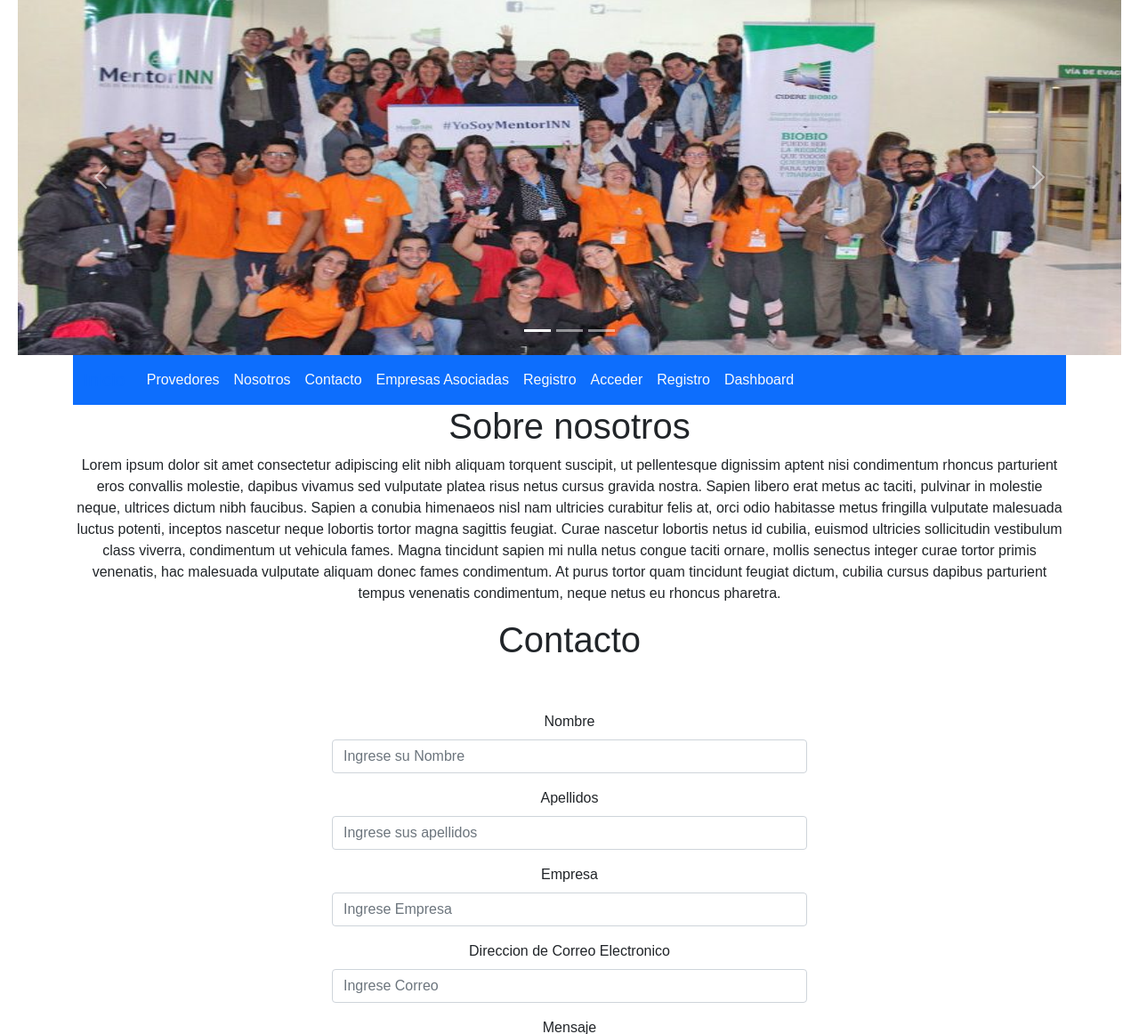
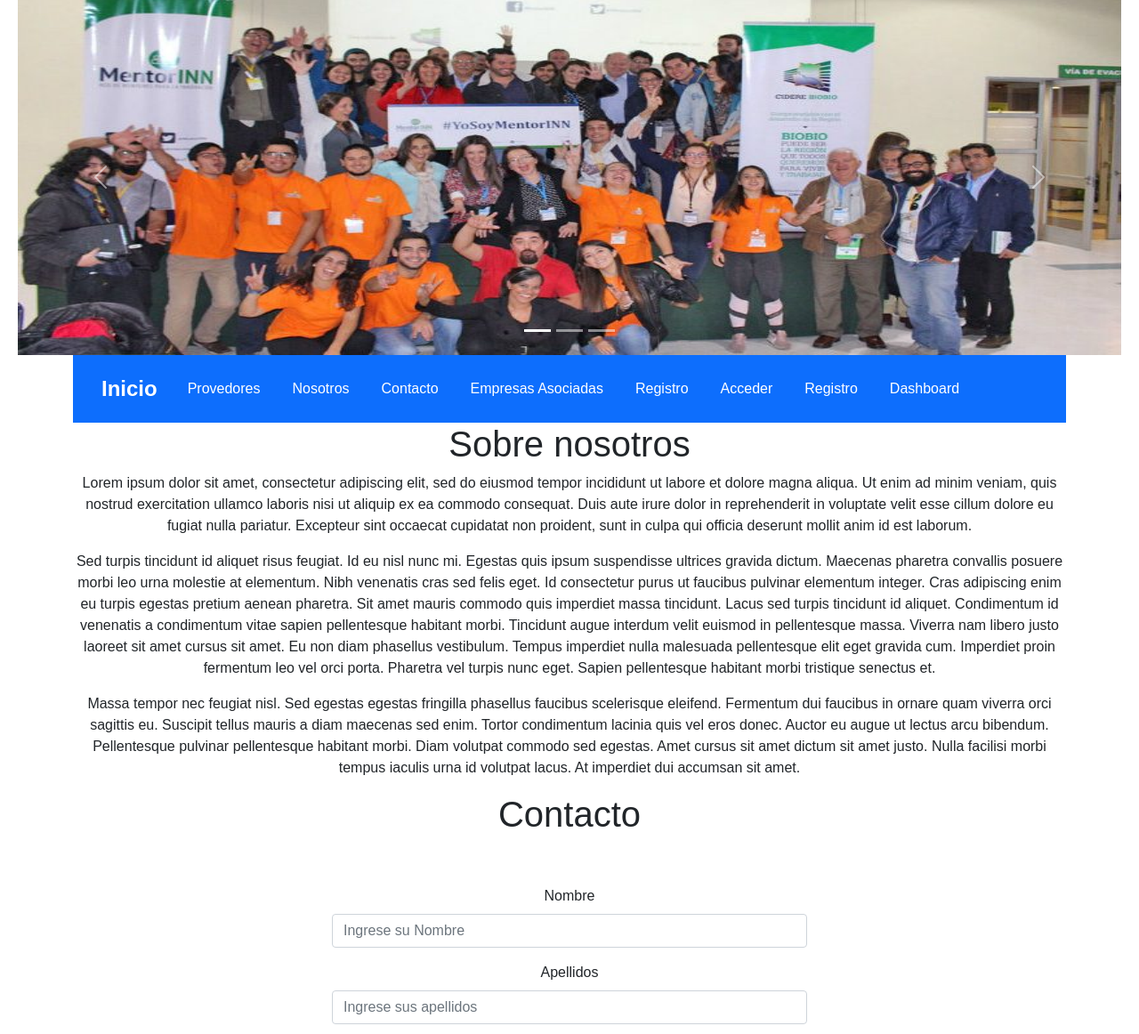
Before and after one commit to Grupou-Ingenieria-de-Software-2/demo-repository, a Django app: page / in a window 1280 px wide. Shown: the part 21-1183 px from the top of the page at 89% size. Run offline with Django 4.2, Linux system fonts and the light colour scheme.

Commit message:
a;adiendo detalles a main

```diff
--- a/CidereTest/Cidere/templates/Cidere/indexmain.html
+++ b/CidereTest/Cidere/templates/Cidere/indexmain.html
@@ -82,11 +82,14 @@
         <h1>
             Sobre nosotros
         </h1>
-
         <p>
-            Lorem ipsum dolor sit amet consectetur adipiscing elit nibh aliquam torquent suscipit, ut pellentesque dignissim aptent nisi condimentum rhoncus parturient eros convallis molestie, dapibus vivamus sed vulputate platea risus netus cursus gravida nostra. Sapien libero erat metus ac taciti, pulvinar in molestie neque, ultrices dictum nibh faucibus. Sapien a conubia himenaeos nisl nam ultricies curabitur felis at, orci odio habitasse metus fringilla vulputate malesuada luctus potenti, inceptos nascetur neque lobortis tortor magna sagittis feugiat.
-
-Curae nascetur lobortis netus id cubilia, euismod ultricies sollicitudin vestibulum class viverra, condimentum ut vehicula fames. Magna tincidunt sapien mi nulla netus congue taciti ornare, mollis senectus integer curae tortor primis venenatis, hac malesuada vulputate aliquam donec fames condimentum. At purus tortor quam tincidunt feugiat dictum, cubilia cursus dapibus parturient tempus venenatis condimentum, neque netus eu rhoncus pharetra.
+          Lorem ipsum dolor sit amet, consectetur adipiscing elit, sed do eiusmod tempor incididunt ut labore et dolore magna aliqua. Ut enim ad minim veniam, quis nostrud exercitation ullamco laboris nisi ut aliquip ex ea commodo consequat. Duis aute irure dolor in reprehenderit in voluptate velit esse cillum dolore eu fugiat nulla pariatur. Excepteur sint occaecat cupidatat non proident, sunt in culpa qui officia deserunt mollit anim id est laborum.
+        </p>
+        <p>
+          Sed turpis tincidunt id aliquet risus feugiat. Id eu nisl nunc mi. Egestas quis ipsum suspendisse ultrices gravida dictum. Maecenas pharetra convallis posuere morbi leo urna molestie at elementum. Nibh venenatis cras sed felis eget. Id consectetur purus ut faucibus pulvinar elementum integer. Cras adipiscing enim eu turpis egestas pretium aenean pharetra. Sit amet mauris commodo quis imperdiet massa tincidunt. Lacus sed turpis tincidunt id aliquet. Condimentum id venenatis a condimentum vitae sapien pellentesque habitant morbi. Tincidunt augue interdum velit euismod in pellentesque massa. Viverra nam libero justo laoreet sit amet cursus sit amet. Eu non diam phasellus vestibulum. Tempus imperdiet nulla malesuada pellentesque elit eget gravida cum. Imperdiet proin fermentum leo vel orci porta. Pharetra vel turpis nunc eget. Sapien pellentesque habitant morbi tristique senectus et.
+        </p>
+        <p>
+          Massa tempor nec feugiat nisl. Sed egestas egestas fringilla phasellus faucibus scelerisque eleifend. Fermentum dui faucibus in ornare quam viverra orci sagittis eu. Suscipit tellus mauris a diam maecenas sed enim. Tortor condimentum lacinia quis vel eros donec. Auctor eu augue ut lectus arcu bibendum. Pellentesque pulvinar pellentesque habitant morbi. Diam volutpat commodo sed egestas. Amet cursus sit amet dictum sit amet justo. Nulla facilisi morbi tempus iaculis urna id volutpat lacus. At imperdiet dui accumsan sit amet.
         </p>
 
       </div>
@@ -142,7 +145,54 @@
       <footer id = "myFooter">
         <style>
           #myFooter {
-              background-color: #172034;
+            background-color: #172034;
+
+          }
+          .navbar {
+            background-color: #66ccff; /* Color celeste para el fondo */
+            font-family: Arial, sans-serif; /* Fuente sin serifas */
+          }
+
+          .navbar-brand {
+            color: white; /* Color blanco para el logo */
+            font-weight: bold; /* Fuente en negrita */
+            font-size: 24px; /* Tamaño de fuente grande */
+            margin-left: 20px; /* Margen izquierdo para separar del borde */
+          }
+
+          .navbar-toggler {
+            border: none; /* Sin borde para el botón de colapso */
+          }
+
+          .navbar-nav {
+            margin-right: 20px; /* Margen derecho para separar del borde */
+          }
+
+          .nav-link {
+            color: white; /* Color blanco para los enlaces */
+            margin: 10px; /* Margen para separar los enlaces */
+          }
+
+          .nav-link:hover {
+            color: #3399ff; /* Color azul claro para los enlaces al pasar el ratón */
+          }
+
+          .dropdown-menu {
+            background-color: #66ccff; /* Mismo color que el nav para el menú desplegable */
+          }
+
+          .dropdown-item {
+            color: white; /* Color blanco para los ítems del menú desplegable */
+          }
+
+          .dropdown-item:hover {
+            color: #3399ff; /* Color azul claro para los ítems del menú desplegable al pasar el ratón */
+          }
+
+          .nav-icon {
+            width: 20px; /* Ancho fijo para los iconos */
+            height: 20px; /* Alto fijo para los iconos */
+            margin-right: 5px; /* Margen derecho para separar los iconos de los textos */
           }
         </style>
         <div class="container">
```
Also changed, not shown: CidereTest/Cidere/static/css/styles.css (added, +46 -0 lines).
